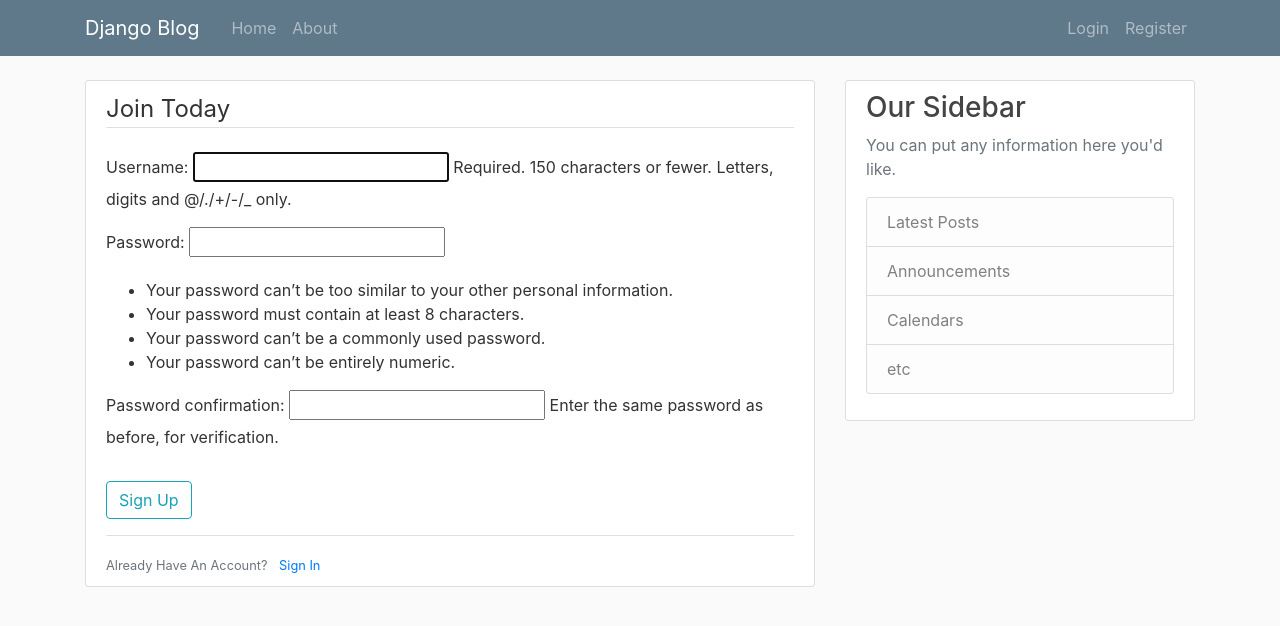
After one commit to NicacioSilva/blogexp, a Django app: page /register/ in a window 1280 px wide. The commit adds this page. Shown: the top 626 px of the page. Run offline with Django 3.2, Linux system fonts and the light colour scheme; some libraries are stand-ins or nearby versions.

Commit message:
create some forms for new user

```diff
--- a/blog/templates/blog/about.html
+++ b/blog/templates/blog/about.html
@@ -1,4 +1,4 @@
-{% extends 'base.html' %}
+{% extends 'blog/base.html' %}
 {% block content %}
     <h1>About</h1>
 {% endblock content %}
--- a/blog/templates/base.html
+++ b/blog/templates/blog/base.html
@@ -40,6 +40,13 @@
 <main role="main" class="container">
     <div class="row">
         <div class="col-md-8">
+            {% if messages %}
+                {% for message in messages %}
+                    <div class="alert alert-{{ message.tags }}">
+                        {{ message }}
+                    </div>
+                {% endfor %}
+            {% endif %}
             {% block content %}{% endblock %}
         </div>
         <div class="col-md-4">
--- a/blog/templates/blog/home.html
+++ b/blog/templates/blog/home.html
@@ -1,4 +1,4 @@
-{% extends 'base.html' %}
+{% extends 'blog/base.html' %}
 {% block content %}
     {% for post in posts %}
         <article class="media content-section">
--- a/blogexp/urls.py
+++ b/blogexp/urls.py
@@ -15,8 +15,10 @@ Including another URLconf
 """
 from django.contrib import admin
 from django.urls import path, include
+from users import views as users_views
 
 urlpatterns = [
     path('admin/', admin.site.urls),
     path('', include('blog.urls')),
+    path('register/', users_views.register, name='register'),
 ]
--- /dev/null
+++ b/users/templates/users/register.html
@@ -0,0 +1,21 @@
+{% extends 'blog/base.html' %}
+{% block content %}
+    <div class="content-section">
+        <form method="POST">
+            {% csrf_token %}
+            <fieldset class="form-group">
+                <legend class="border-bottom mb-4">Join Today</legend>
+                {{ form.as_p }}
+            </fieldset>
+            <div class="form-group">
+                <button class="btn btn-outline-info" type="submit">Sign Up</button>
+            </div>
+        </form>
+
+        <div class="border-top pt-3">
+            <small class="text-muted">
+                Already Have An Account? <a class="ml-2" href="#">Sign In</a>
+            </small>
+        </div>
+    </div>
+{% endblock content %}
--- a/users/views.py
+++ b/users/views.py
@@ -1,3 +1,16 @@
-from django.shortcuts import render
+from django.shortcuts import render, redirect
+from django.contrib.auth.forms import UserCreationForm
+from django.contrib import messages
 
-# Create your views here.
+
+def register(request):
+    if request.method == 'POST':
+        form = UserCreationForm(request.POST)
+        if form.is_valid():
+            form.save()
+            username = form.cleaned_data.get('username')
+            messages.success(request, f'Account created for {username}!')
+            return redirect('blog-home')
+    else:
+        form = UserCreationForm()
+    return render(request, 'users/register.html', {'form': form})
```
Also changed, not shown: db.sqlite3. Lines whose indentation alone changed are shown as unchanged.
